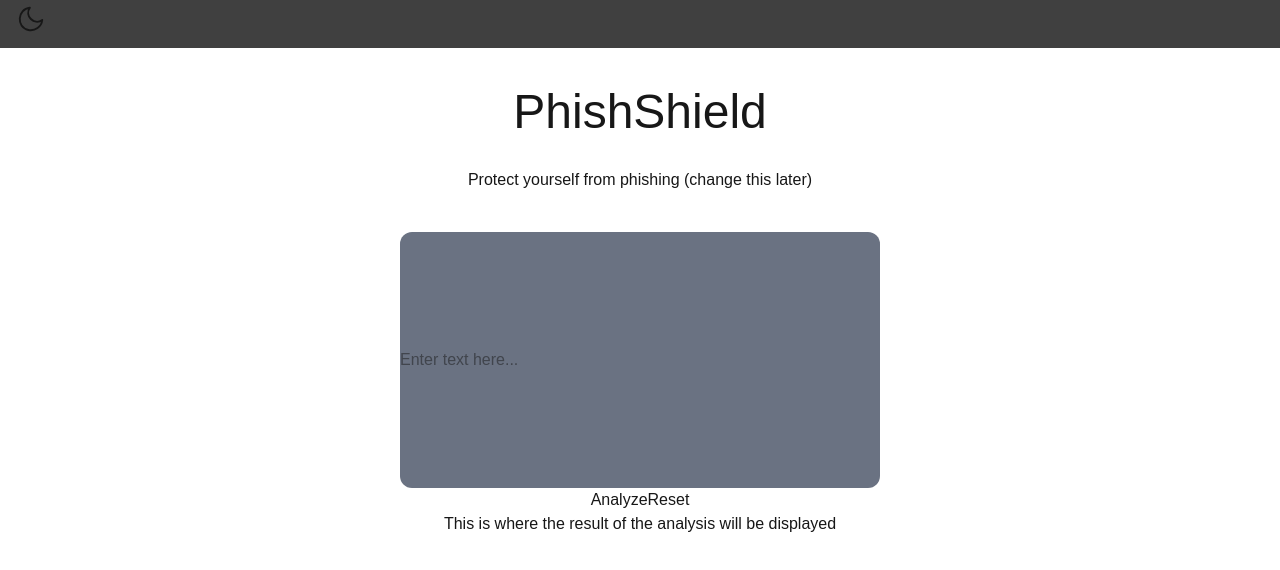
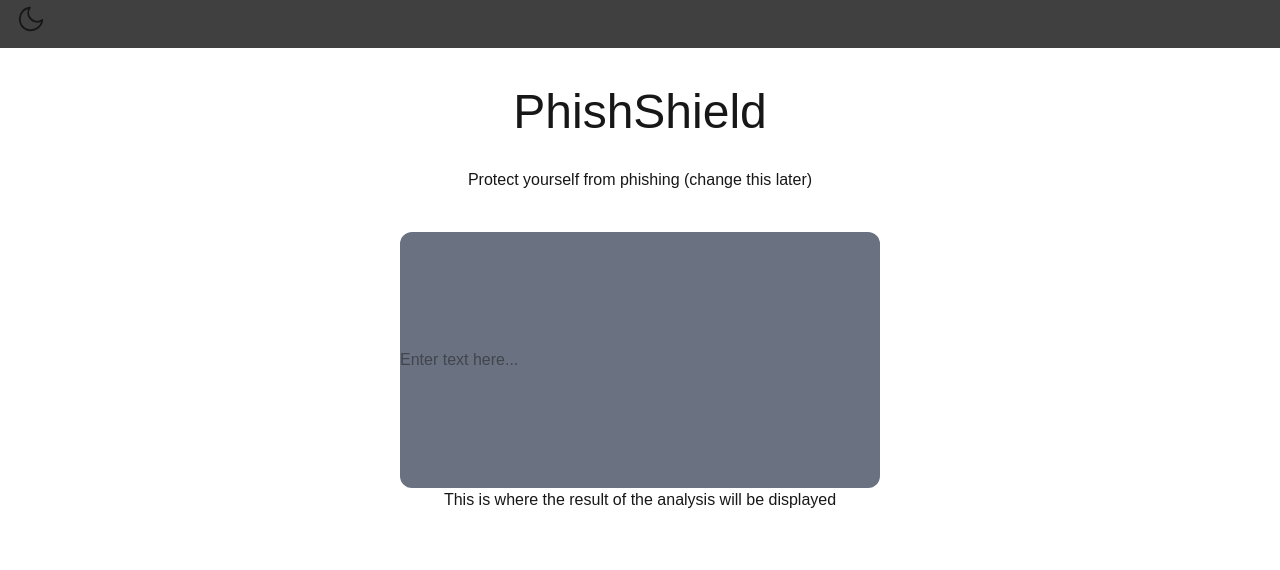
Before and after one commit to adarshm11/PhishEye, a Next.js app in the folder frontend/: page / in a window 1280 px wide. Shown: the top 570 px of the page. Built offline with nearby package versions, Linux system fonts and the light colour scheme.

Commit message:
Continued frontend development

```diff
--- a/frontend/app/page.tsx
+++ b/frontend/app/page.tsx
@@ -6,6 +6,11 @@ import { useState } from "react";
 export default function Home() {
 
   const [userInput, setUserInput] = useState<String>("");
+
+  const readFile = (file: File) => {
+    // read the file, setUserInput to the string contents
+  }
+
   return (
     <div className="flex flex-col justify-center items-center w-full h-full"> { /* app container */ }
       <div className="h-12 w-full bg-neutral-700 mb-10"> { /* nav bar container */ }
@@ -37,7 +42,9 @@ export default function Home() {
               onChange={(e) => setUserInput(e.target.value)}
             />
           </div>
-          <div> { /* buttons */ }
+          <div className="w-full h-3/4"> { /* buttons */ }
+            { userInput && (
+              <div>
                 <button
                   className=""
                   onClick={() => alert("You clicked")}
@@ -51,6 +58,8 @@ export default function Home() {
                   Reset
                 </button>
               </div>
+            )}
+          </div>
           <div> { /* result container */ }
             <p>This is where the result of the analysis will be displayed</p>
           </div>
```
Lines whose indentation alone changed are shown as unchanged.
